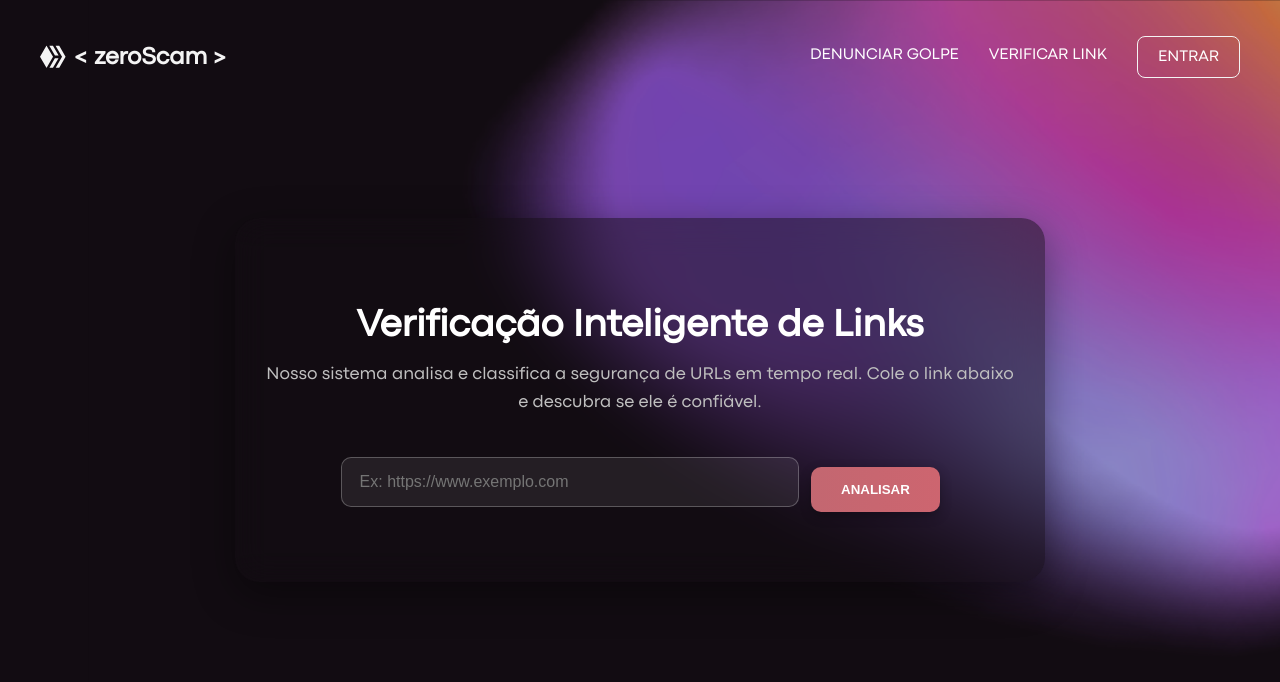
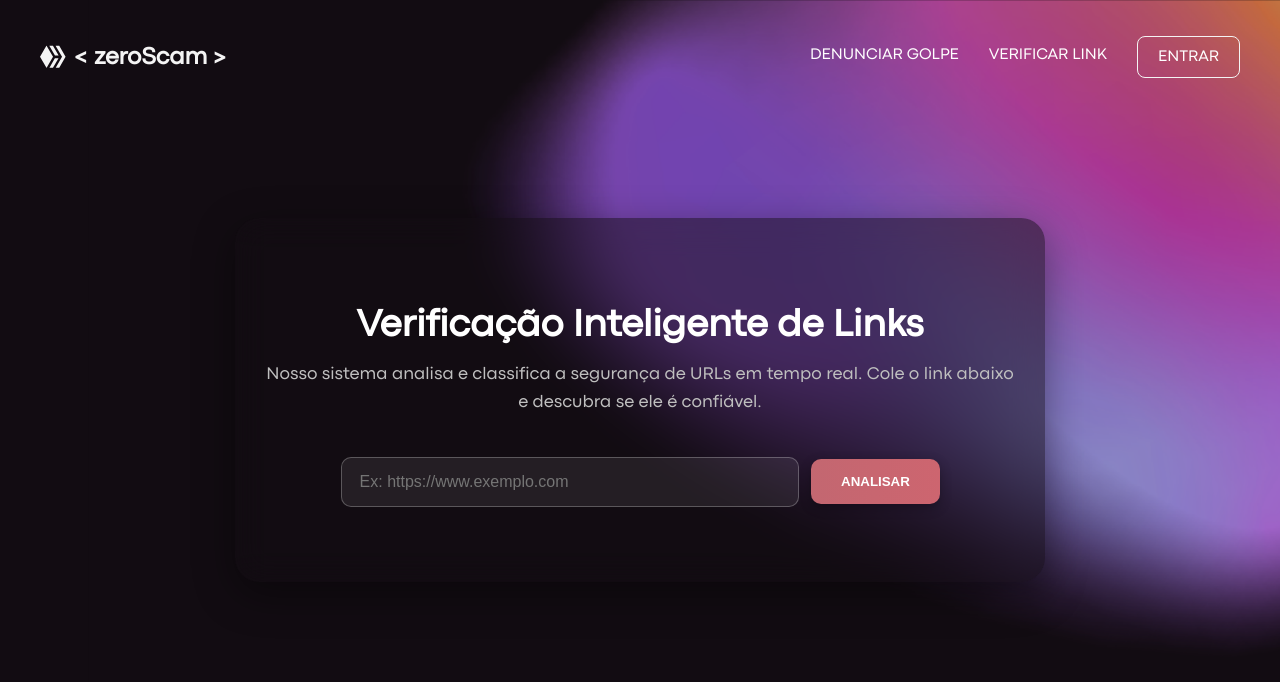
Before and after one commit to GallantDrop45/Zero-Scam, a React (Create React App) app in the folder frontend/: page /verificar in a window 1280 px wide. Shown: the top 682 px of the page. Built offline with nearby package versions, Linux system fonts and the light colour scheme; no server answers.

Commit message:
fix: Botao Analisar

```diff
--- a/frontend/src/pages/VerificarLink.module.css
+++ b/frontend/src/pages/VerificarLink.module.css
@@ -46,6 +46,7 @@
   align-items: center;
   gap: 12px;
   flex-wrap: wrap;
+  max-width: 100%;
 }
 
 .form input {
@@ -73,6 +74,8 @@
   font-weight: 600;
   border: none;
   cursor: pointer;
+  margin-top: 0px;
+  margin-bottom: 15px;
 
   background-image: linear-gradient(90deg, #b84551cc, #c4404dc9, #520e57f1);
   background-size: 200% 100%;
```
